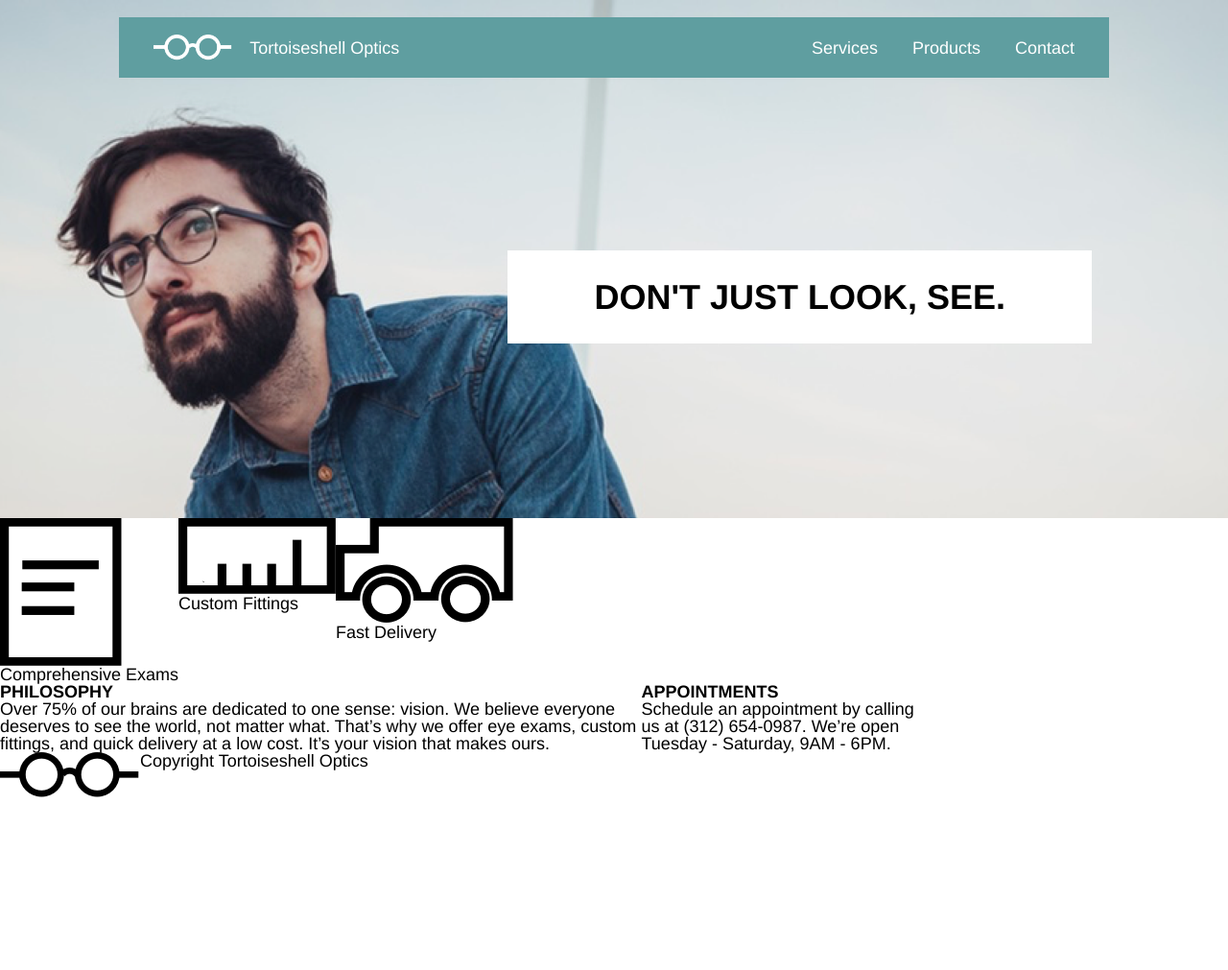
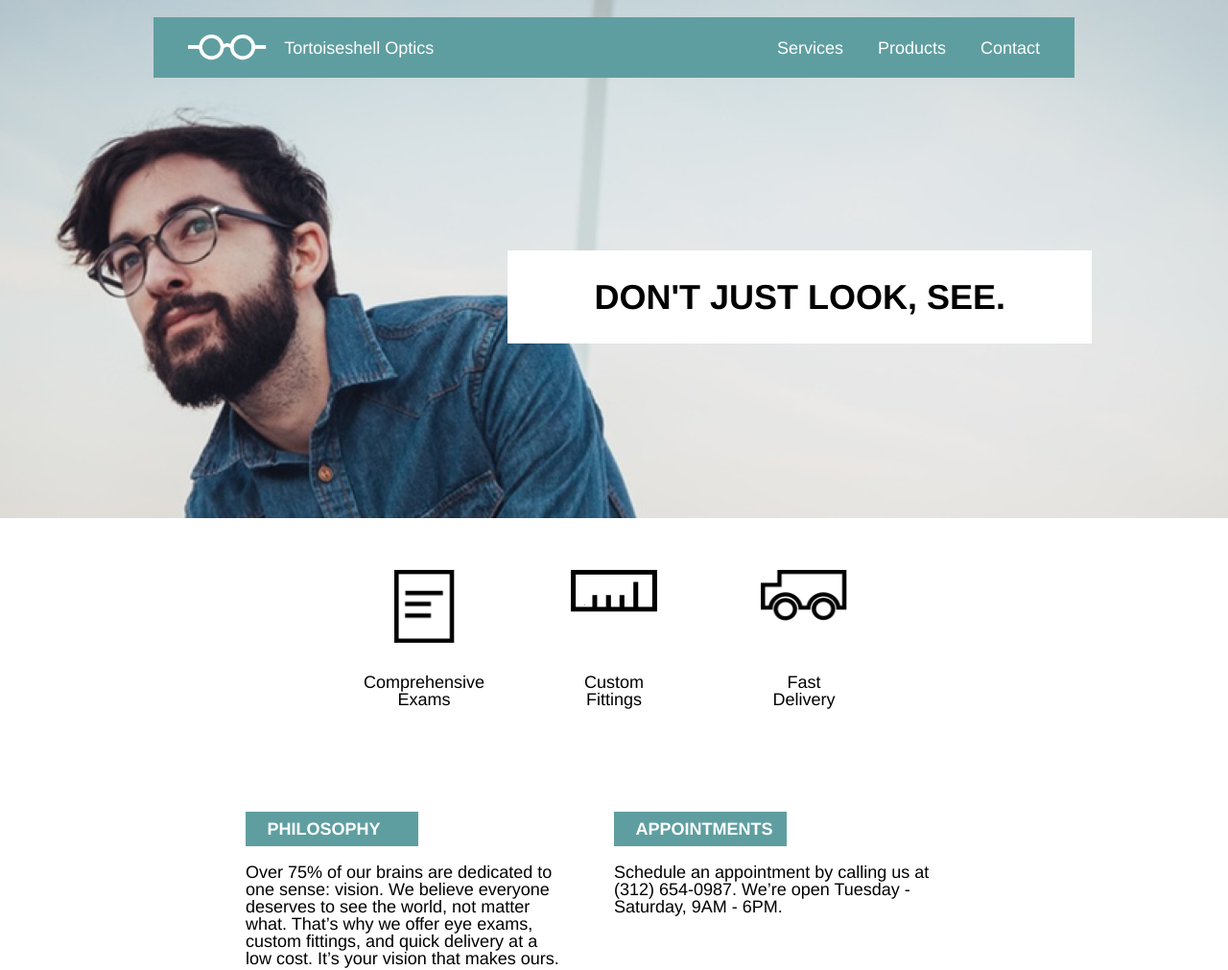
Before and after one commit to CMattler/tortoiseshell-optics-, a plain HTML site: page index.html in a window 1280 px wide. Shown: the top 1011 px of the page at 96% size. Before the commit the page ends 832 px from the top, so only its background shows below. Drawn offline with Linux system fonts and the light colour scheme.

Commit message:
Some fixes and complete basic css.

```diff
--- a/index.html
+++ b/index.html
@@ -36,21 +36,22 @@
 
 <!--Info Section-->
 
+    <div class="icons-container">
       <div class="icons">
 
-      <div class="icon">
+        <div class="icon left">
           <div class="img">
             <img src="./resources/imgs/paper-icon.png" alt="Paper">
           </div>
           <span>Comprehensive Exams</span>
         </div>
-      <div class="icon">
+        <div class="icon center">
           <div class="img">
             <img src="./resources/imgs/ruler-icon.png" alt="Ruler">
           </div>
           <span>Custom Fittings</span>
         </div>
-      <div class="icon">
+        <div class="icon right">
           <div class="img">
             <img src="./resources/imgs/truck-icon.png" alt="Truck">
           </div>
@@ -58,10 +59,13 @@
         </div>
 
       </div>
+    </div>
 
 <!--Headline Section-->
 
     <div class="headlines">
+
+      <div class="headline-container">
 
         <div class="headline">
           <h2>Philosophy</h2>
@@ -78,6 +82,8 @@
 
       </div>
 
+    </div>
+
 <!--Footer-->
 
     <footer>
--- a/resources/css/style.css
+++ b/resources/css/style.css
@@ -1,8 +1,12 @@
 /*General*/
+
+* {
+  box-sizing: border-box;
+}
 
 html {
   font-size: 18px;
-  line-height: 1.4;
+  line-height: 1.4rem;
   font-family: Helvetica;
 }
 
@@ -28,10 +32,9 @@ nav,
 .nav,
 .main,
 .main-heading,
+.icons-container,
 .icons,
 .icon,
-.img,
-.img img,
 .icon span,
 .headlines,
 .headline,
@@ -42,8 +45,7 @@ footer,
 }
 
 header,
-.icons,
-.headlines,
+.headline-container,
 footer {
   width: 960px;
 }
@@ -55,10 +57,14 @@ body,
   flex-direction: column;
 }
 
+header,
+h2 {
+  background-color: cadetblue;
+}
+
 /*Header*/
 
 header {
-  background-color: cadetblue;
   padding: 1rem 2rem;
   margin-top: 1rem;
   margin-bottom: 10rem;
@@ -120,14 +126,86 @@ h1 {
 
 /*Info Section*/
 
+.icons-container {
+  justify-content: center;
+  margin: 3rem 0;
+}
 
+.icons {
+  justify-content: center;
+  align-items: center;
+}
+
+.icon {
+  align-items: center;
+  height: 8rem;
+  text-align: center;
+  justify-content: space-between;
+}
+
+.img img {
+  width: 3.5rem;
+  display: block;
+}
+
+.right .img img,
+.center .img img,
+.icon {
+  width: 5rem;
+}
+
+.img span {
+  flex-wrap: wrap;
+}
+
+.icon.center {
+  margin-left: 6rem;
+}
+
+.icon.right {
+  margin-left: 6rem;
+}
 
 /*Headline Section*/
 
+.headlines {
+  margin-top: 3rem;
+  margin-bottom: 5rem;
+  justify-content: center;
+}
 
+.headline-container {
+  display: flex;
+  justify-content: center;
+}
+
+.headline {
+  margin-right: 5%;
+  width: 35%;
+  display: inline-flex;
+}
+
+.headline h2 {
+  width: 10rem;
+  padding: 0.5rem 1.25rem;
+  margin-bottom: 1rem;
+  color: white;
+}
 
 /*Footer*/
 
+footer {
+  padding: 4rem 4rem;
+  background-color: azure;
+}
 
+.logo-foot {
+  align-items: center;
+}
+
+.logo-foot img {
+  margin-right: 1rem;
+  height: 1.5rem;
+}
 
 /*Media Query*/
```
Lines whose indentation alone changed are shown as unchanged.
